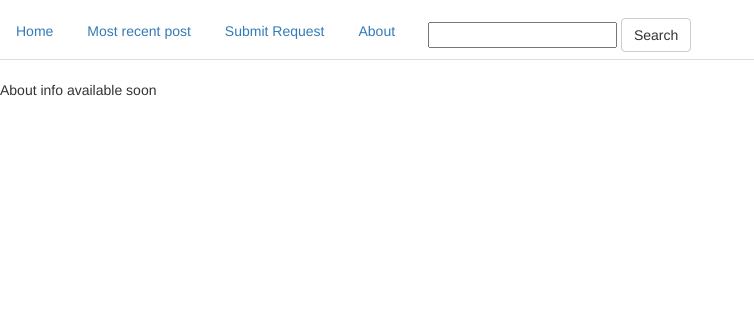
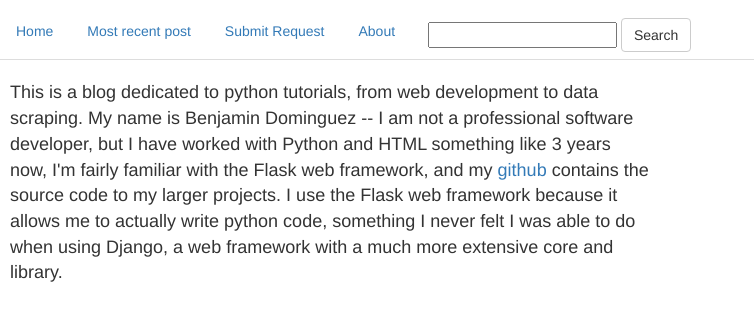
Before and after one commit to bendominguez011/rubber-ducky-blog, a Flask app: page /about in a window 1280 px wide. Shown: the part 153-474 px from the top of the page, without its empty margins (0-754 px from the left). Run offline with Flask 2, Linux system fonts and the light colour scheme; data that the repository does not hold is empty; some libraries are stand-ins or nearby versions.

Commit message:
ver bump

```diff
--- a/db_create.py
+++ b/db_setup.py
@@ -1,7 +1,9 @@
 from app import db, Post
 
+db.drop_all()
 db.session.rollback()
 db.create_all()
 post = Post("Introduction to Flask Part 1", "parsed_flask.html")
-db.session.add(post)
+post2 = Post("Intro to Flask Part 2 -- SQLAlchemy", "parsed_flask2.html")
+db.session.add_all([post, post2])
 db.session.commit()
--- a/models.py
+++ b/models.py
@@ -2,7 +2,7 @@ from flask.ext.wtf import Form
 from wtforms import StringField
 from wtforms.validators import DataRequired
 from wtforms.widgets import TextArea
-import os
+import os, datetime
 
 from app import db
 from app import app
@@ -28,7 +28,7 @@ class Post(db.Model):
     def __init__(self, title, filename):
         self.title = title
         self.filename = filename
-        self.time_created = datetime.utcnow()
+        self.time_created = datetime.datetime.utcnow()
 
     def __repr__(self):
         return "<Title %r>" % self.title
--- a/static/posts.css
+++ b/static/posts.css
@@ -15,5 +15,12 @@ span {
 }
 
 .new {
-  color: red;
+  color: #336699;
 }
+
+#about {
+  width: 50%;
+  font-size: large;
+  position: relative;
+  left: 10px;
+}
--- a/templates/about.html
+++ b/templates/about.html
@@ -1,4 +1,13 @@
 {% extends "base.html" %}
 {% block content %}
-<p>About info available soon</p>
+<div id="about">
+This is a blog dedicated to python tutorials, from web development to data scraping.
+My name is Benjamin Dominguez -- I am not a professional software developer,
+but I have worked with Python and HTML something like 3 years now,
+I'm fairly familiar with the Flask web framework,
+and my <a href="https://github.com/bendominguez011">github</a> contains the source code to my larger projects.
+I use the Flask web framework because it allows me to actually write python code,
+something I never felt I was able to do when using Django,
+a web framework with a much more extensive core and library.
+</div>
 {% endblock content %}
```
Also changed, not shown: templates/parsed_flask2.html (+6 -5 lines), 1 other file.
